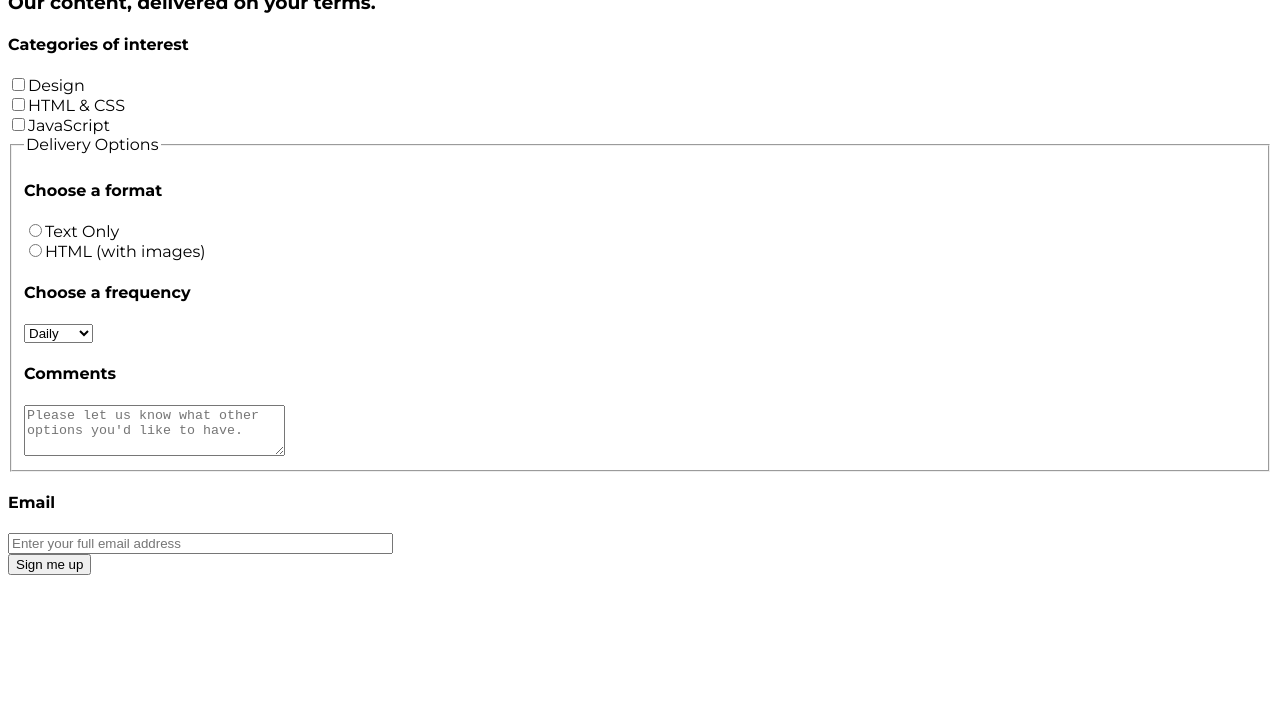
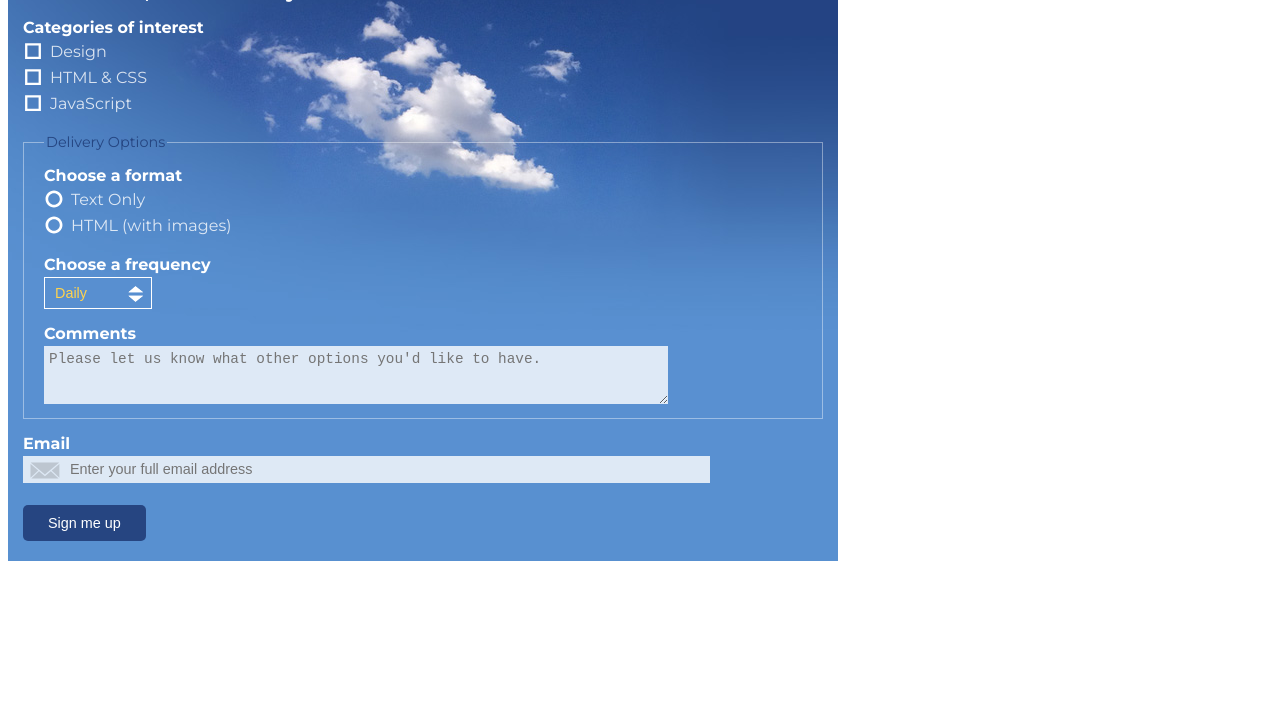
Before and after one commit to nerdyrasa/styling-form-elements, a plain HTML site: page index.html in a window 1280 px wide. Shown: the part 78-800 px from the top of the page. Drawn offline with Linux system fonts and the light colour scheme.

Commit message:
Style the form. Change appearance of select menu. Add custom art to checkbox and radio buttons.

```diff
--- a/css/form.css
+++ b/css/form.css
@@ -6,3 +6,141 @@ body {
     font-family: 'Montserrat', sans-serif;
     background-color: #fff;
 }
+
+form#signup {
+    max-width: 800px;
+    padding: 15px;
+    background: #5890d0 url(../images/background.jpg) no-repeat 0 -70px;
+}
+
+form#signup h2 {
+    margin: 0;
+    color: #ffffff;
+    font-size: 2em;
+}
+
+form#signup h3 {
+    margin: -5px 0 12px 0;
+    color: #ffffff;
+    font-size: 1.2em;
+}
+
+form#signup h4 {
+    margin: 15px 0 3px 0;
+    color: #ffffff;
+    font-size: 1em;
+}
+
+form#signup p, form#signup label {
+    margin: 0 0 6px 0;
+    color: rgba(255, 255, 255, .8);
+}
+
+form#signup fieldset {
+    border: 1px solid rgba(255, 255, 255, .4);
+    margin: 15px 0 15px 0;
+    padding: 0 10px 10px 20px;
+}
+
+form#signup legend {
+    color: #254581;
+    font-size: .9em;
+}
+
+form#signup textarea {
+    font-size: .9em;
+    padding: 5px;
+    border: none;
+    color: #264581;
+    background-color: rgba(255, 255, 255, .8);
+    width:80%;
+}
+
+form#signup textarea:focus {
+    background-color: #fff;
+}
+
+form#signup select {
+    -webkit-appearance: none;
+    -moz-appearance: none;
+    -ms-appearance: none;
+    -o-appearance: none;
+    appearance: none;
+    font-size: .9em;
+    background: #588fd0 url(../images/icons_arrows.svg) no-repeat right 8px;
+    background-size: 30px 20px;
+    color: #ffd34c;
+    padding: 7px 45px 7px 10px;
+    border: 1px solid #ffffff;
+}
+
+form#signup select::-ms-expand {
+    display: none;
+}
+
+form#signup input[type=checkbox], form#signup input[type=radio] {
+    width: 20px;
+    margin: 0;
+    padding: 0;
+    opacity: 0;
+}
+
+form#signup input[type=checkbox] + label,
+form#signup input[type=radio] + label {
+    display: inline-block;
+    margin-left: -20px;
+    padding: 4px 0 0 27px;
+    background: url(../images/icons_check_radio.svg) no-repeat;
+    background-size: 20px 80px;
+    line-height: 16px;
+}
+form#signup input[type=checkbox] + label {
+    background-position: 0 0;
+}
+
+form#signup input[type=radio] + label {
+    background-position: 0 -40px;
+}
+
+form#signup input:checked + label {
+    color: #ffd34c;
+}
+
+form#signup input[type=checkbox]:checked + label {
+    background-position: 0 -20px;
+}
+
+form#signup input[type=radio]:checked + label {
+    background-position: 0 -60px;
+}
+
+form#signup input#email {
+    font-size: .9em;
+    background: rgba(255, 255, 255, .8) url(../images/icon_email.svg) no-repeat 7px 6px;
+    background-size: 30px 17px;
+    padding: 5px 0 6px 47px;
+    margin: 0 0 12px 0;
+    border: none;
+    color: #264581;
+    width: 80%;
+}
+
+form#signup input#email:focus {
+    background-color: #fff;
+}
+
+form#signup input[type=submit] {
+    font-size: .9em;
+    color: #ffffff;
+    border: none;
+    background-color: #264581;
+    margin: 10px 0 5px 0;
+    padding: 10px 25px;
+    border-radius: 5px;
+    cursor: pointer;
+    -webkit-appearance: none;
+}
+
+form#signup input[type=submit]:hover {
+    color: #ffd34c;
+}
--- a/index.html
+++ b/index.html
@@ -39,12 +39,12 @@
 				<br>
 
 				<h4>Comments</h4>
-				<textarea name="requests" rows="3" cols="30" placeholder="Please let us know what other options you'd like to have."></textarea>
+				<textarea name="requests" rows="3" placeholder="Please let us know what other options you'd like to have."></textarea>
 
 			</fieldset>
 
 			<h4>Email</h4>
-			<input id="email" type="text" size="45" placeholder="Enter your full email address">
+			<input id="email" type="text" placeholder="Enter your full email address">
 			<br>
 
 			<input type="submit" value="Sign me up">
```
